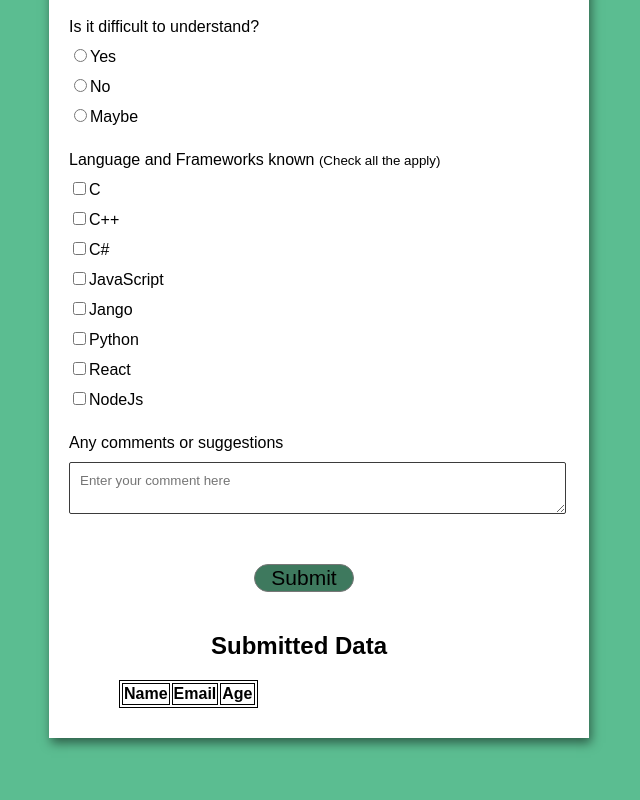
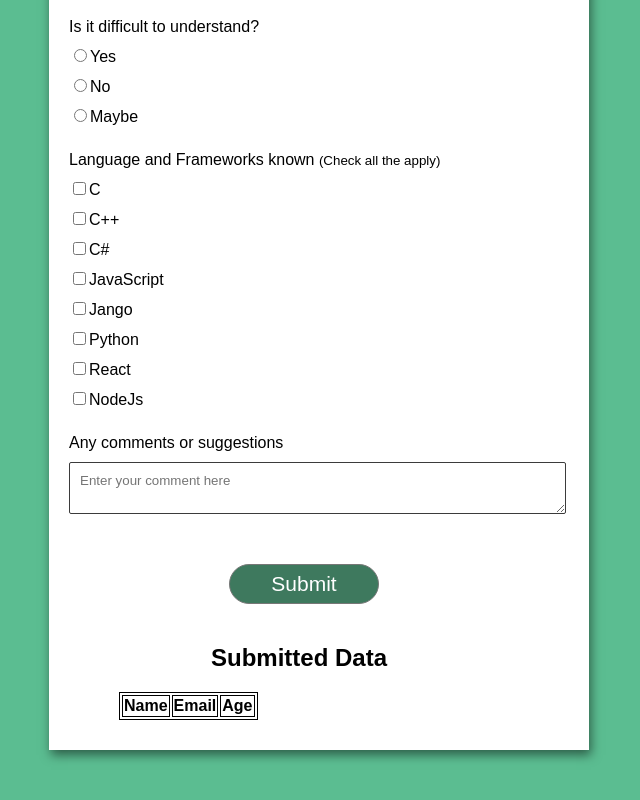
Before and after one commit to Maazahmed3/Check_Form, a plain HTML site: page Index.html in a window 1280 px wide. Shown: the part 522-1322 px from the top of the page, without its empty margins (321-961 px from the left). Drawn offline with Linux system fonts and the light colour scheme.

Commit message:
testing this feature

```diff
--- a/scope.css
+++ b/scope.css
@@ -41,12 +41,13 @@ body{
     font-family: inherit;
     font-size: 21px;
     display: block;
-    margin-left: 185px;
-    width: 20%;
+    margin-left: 160px;
+    height: 40px;
+    width: 30%;
     margin-top: 50px;
     margin-bottom: 20px;
     cursor: pointer;
-
+    color: white;
 }
 .head-2{
     margin-top: 40px;
--- a/script.js
+++ b/script.js
@@ -1,4 +1,3 @@
-//getItem is used to get data from storage and jason.parse is for convert string into objects
 let myArr = localStorage.getItem("record");
 let records = myArr ? JSON.parse(myArr) : [];
 
@@ -10,7 +9,7 @@ generateTable();
 function handleSubmit(event) {
   event.preventDefault();
 
-  // form data
+
   const name = document.getElementById("name").value;
   const email = document.getElementById("email").value;
   const age = document.getElementById("age").value;
```
